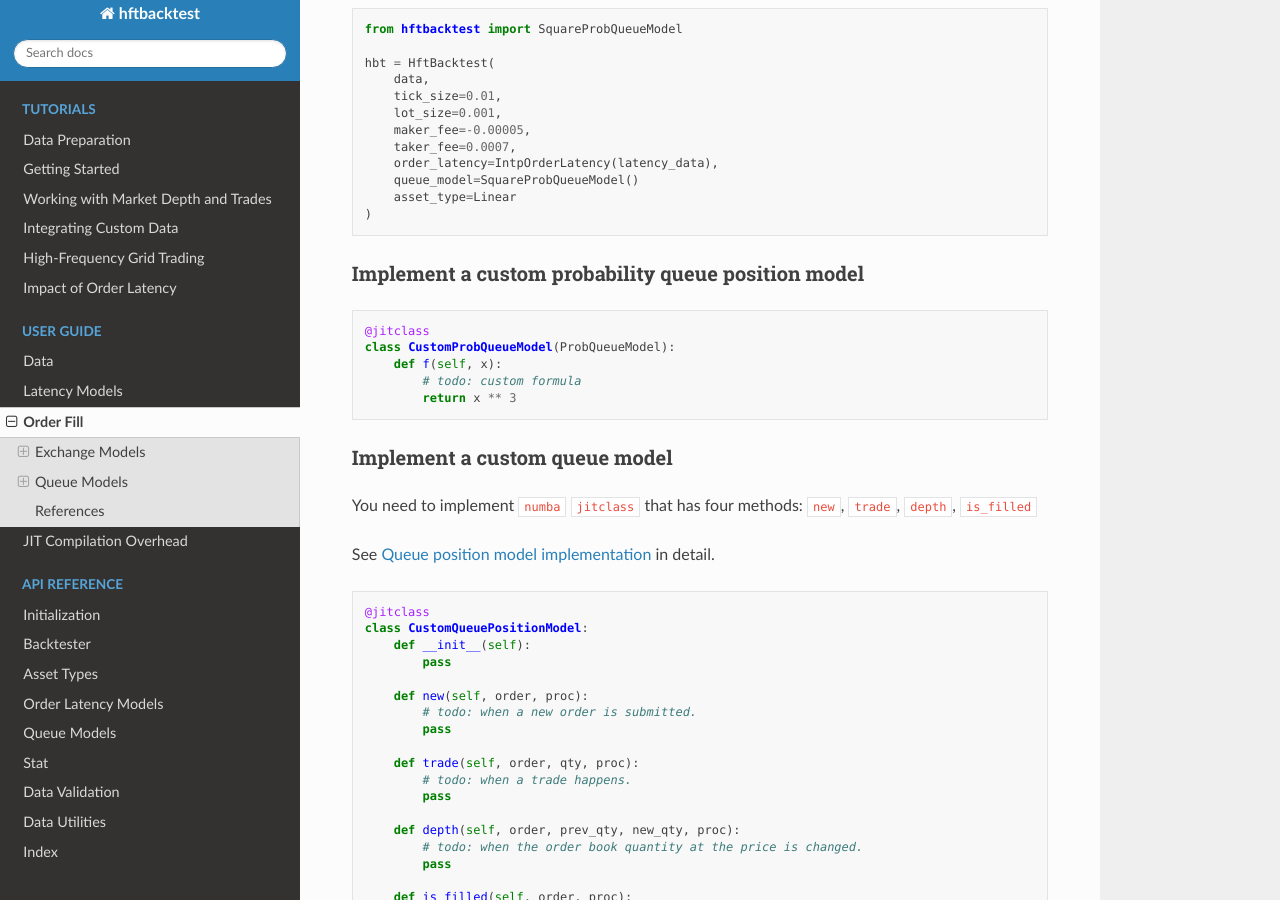
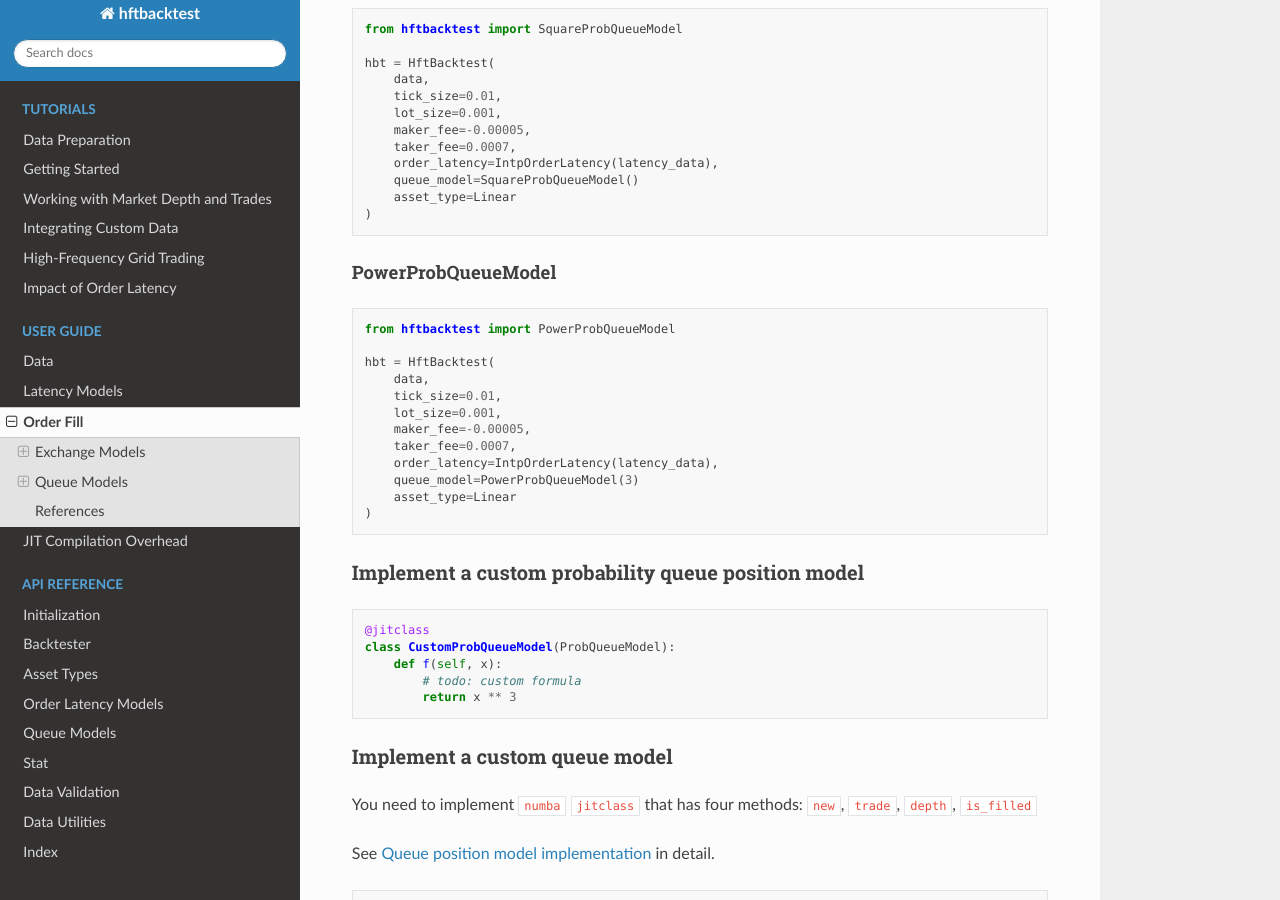
Before and after one commit to nkaz001/hftbacktest, a Sphinx documentation site: the page built from docs/order_fill.rst, in a window 1280 px wide and 900 px high, scrolled down 4196 px. Built offline with Sphinx 7.4.7 and the Read the Docs theme 2.0.0, drawn with Linux system fonts in a browser that asks for light colours; pages that are not in the unit, such as notebooks, are missing from menus.

Commit message:
Update doc

```diff
--- a/docs/order_fill.rst
+++ b/docs/order_fill.rst
@@ -210,6 +210,24 @@ SquareProbQueueModel
         asset_type=Linear
     )
 
+PowerProbQueueModel
+~~~~~~~~~~~~~~~~~~~
+
+..  code-block:: python
+
+    from hftbacktest import PowerProbQueueModel
+
+    hbt = HftBacktest(
+        data,
+        tick_size=0.01,
+        lot_size=0.001,
+        maker_fee=-0.00005,
+        taker_fee=0.0007,
+        order_latency=IntpOrderLatency(latency_data),
+        queue_model=PowerProbQueueModel(3)
+        asset_type=Linear
+    )
+
 Implement a custom probability queue position model
 ---------------------------------------------------
 
--- a/docs/reference/queue_models.rst
+++ b/docs/reference/queue_models.rst
@@ -15,6 +15,10 @@ Queue Models
     :members:
     :show-inheritance:
 
+.. autoclass:: hftbacktest.models.queue.PowerProbQueueModel
+    :members:
+    :show-inheritance:
+
 .. autoclass:: hftbacktest.models.queue.LogProbQueueModel
     :members:
     :show-inheritance:
```
